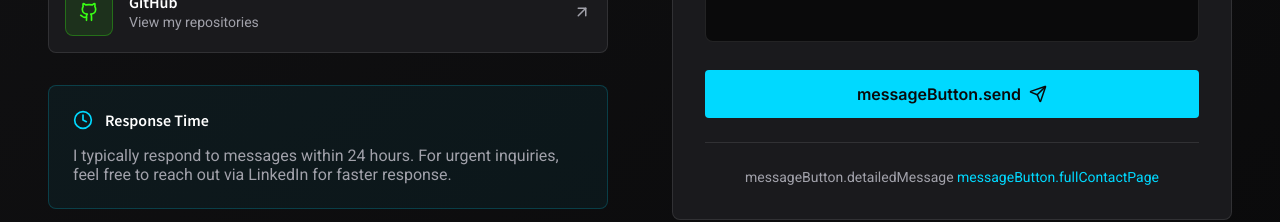
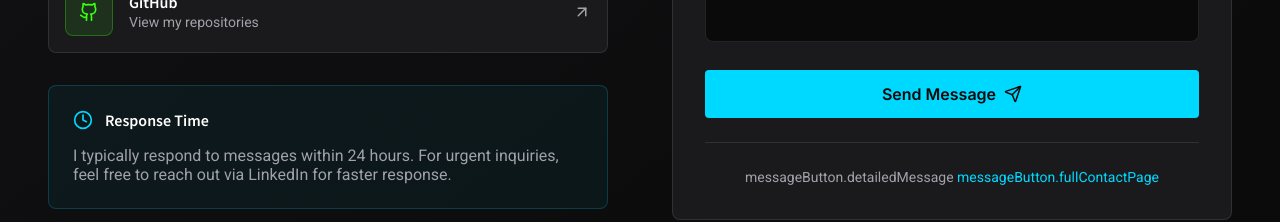
Before and after one commit to OLucasdevv/site_portfolio, a React (Vite) app: page / in a window 1280 px wide. Shown: the part 3814-4036 px from the top of the page. Built offline with nearby package versions, Linux system fonts and the light colour scheme.

Commit message:
resolucao de bug

```diff
--- a/src/pages/home-landing-page/components/ContactPreview.jsx
+++ b/src/pages/home-landing-page/components/ContactPreview.jsx
@@ -217,7 +217,7 @@ const ContactPreview = () => {
                 iconPosition="right"
                 className="w-full py-3 font-semibold"
               >
-                {isSubmitting ? t("messageButton.submitting") : t("messageButton.send")}
+                {isSubmitting ? t("sendMessage.messageButton.submitting") : t("sendMessage.messageButton.send")}
               </Button>
             </form>
 
```
